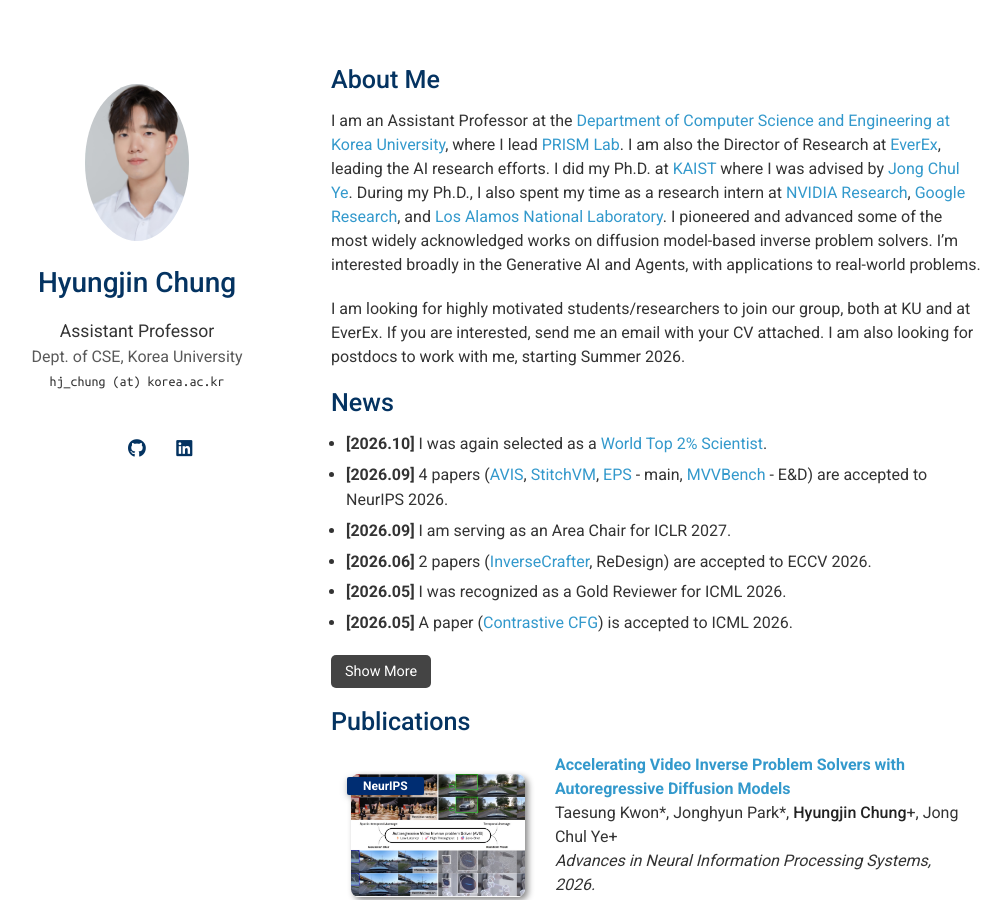
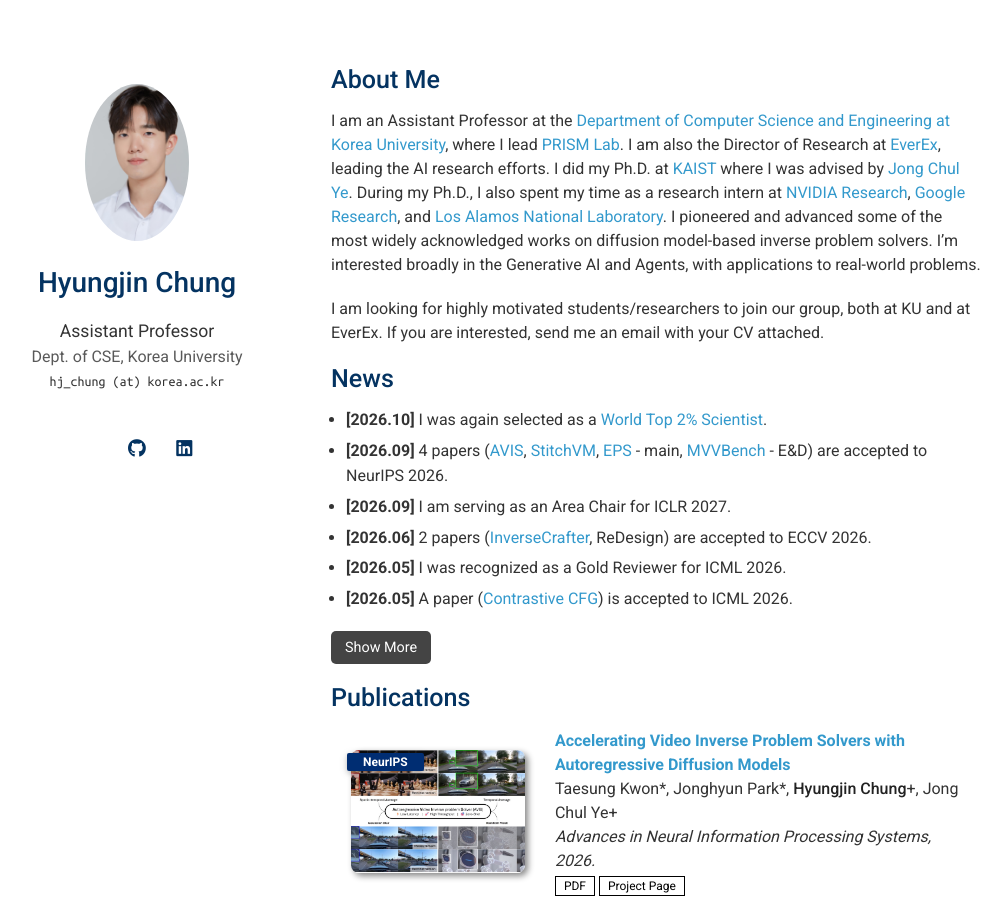
Before and after one commit to hyungjin-chung/hyungjin-chung.github.io, a Jekyll site: the page built from index.md, in a window 1280 px wide and 900 px high. Shown: the whole window, without its empty margins (139-1146 px from the left). Built offline with Jekyll 4.4.1, drawn with Linux system fonts in a browser that asks for light colours; a style sheet for code colours, icons or effects is not loaded.

Commit message:
remove postdoc recruiting
Co-Authored-By: Claude Opus 5.5 (1M context) <noreply@anthropic.com>

```diff
--- a/index.md
+++ b/index.md
@@ -6,7 +6,7 @@ layout: homepage
 
 I am an Assistant Professor at the [Department of Computer Science and Engineering at Korea University](https://cs.korea.edu/en_cs/index.do), where I lead [PRISM Lab](http://prism.korea.ac.kr/). I am also the Director of Research at [EverEx](https://everex.kr/), leading the AI research efforts. I did my Ph.D. at [KAIST](https://www.kaist.ac.kr/en/) where I was advised by [Jong Chul Ye](https://bispl.weebly.com/professor.html). During my Ph.D., I also spent my time as a research intern at [NVIDIA Research](https://www.nvidia.com/en-us/research/), [Google Research](https://research.google/), and [Los Alamos National Laboratory](https://www.lanl.gov/). I pioneered and advanced some of the most widely acknowledged works on diffusion model-based inverse problem solvers. I'm interested broadly in the Generative AI and Agents, with applications to real-world problems.
 
-I am looking for highly motivated students/researchers to join our group, both at KU and at EverEx. If you are interested, send me an email with your CV attached. I am also looking for postdocs to work with me, starting Summer 2026.
+I am looking for highly motivated students/researchers to join our group, both at KU and at EverEx. If you are interested, send me an email with your CV attached.
 
 ## News
 
```
